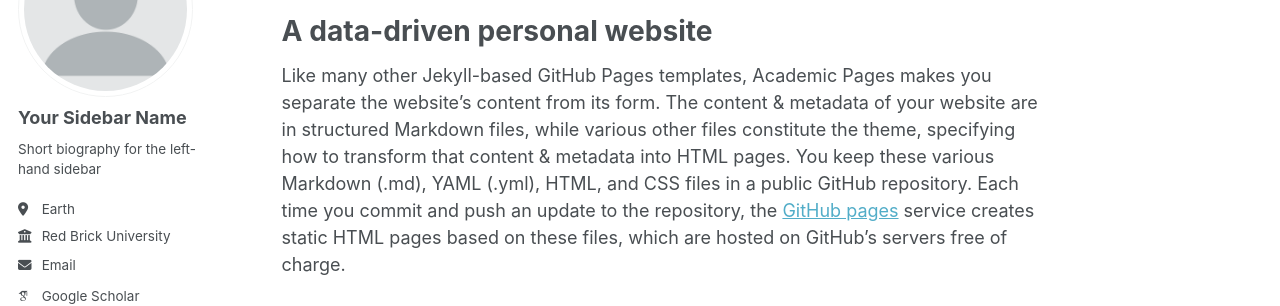
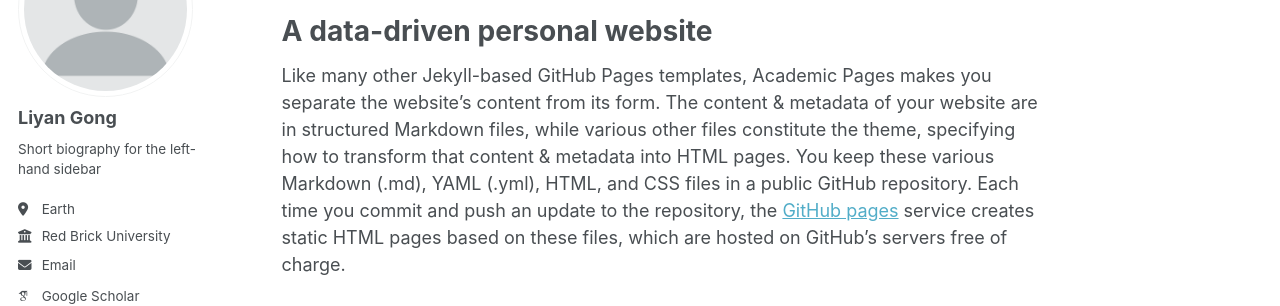
Before and after one commit to lg4147-ops/lg4147-ops.github.io, a Jekyll site: the page built from _pages/about.md, in a window 1280 px wide. Shown: the part 177-483 px from the top of the page. Built offline with Jekyll 4.4.1, drawn with Linux system fonts in a browser that asks for light colours; some web fonts are replaced; a script that is not in the unit is left out.

Commit message:
Update _config.yml

```diff
--- a/_config.yml
+++ b/_config.yml
@@ -24,13 +24,13 @@
 author:
   # Biographic information
   avatar           : "profile.png"
-  name             : "Your Sidebar Name"
-  pronouns         : # example: "she/her"
+  name             : "Liyan Gong"
+  pronouns         : # example: "he/him"
   bio              : "Short biography for the left-hand sidebar"
   location         : "Earth"
   employer         : "Red Brick University"
   uri              : # URL
-  email            : "none@example.org"
+  email            : "lg4147@nyu.edu"
 
   # Academic websites
   academia         : # URL
```
